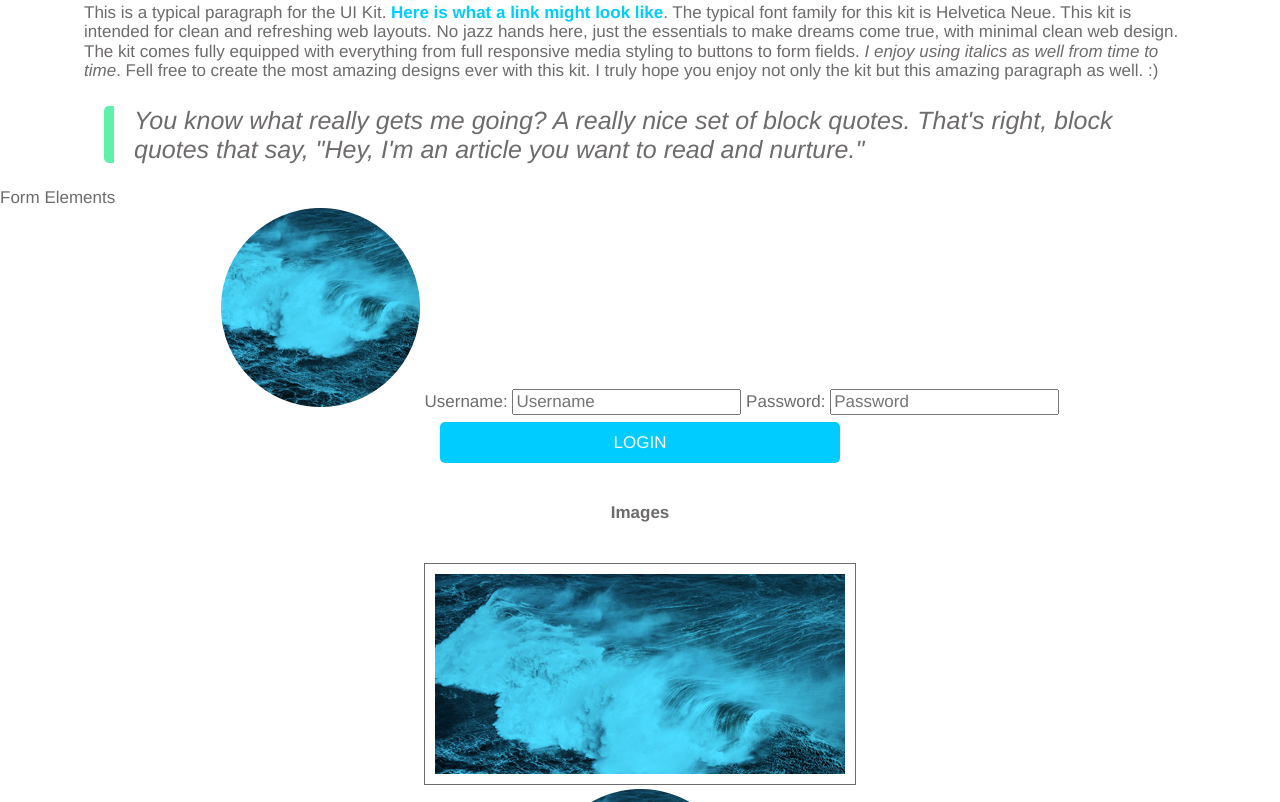
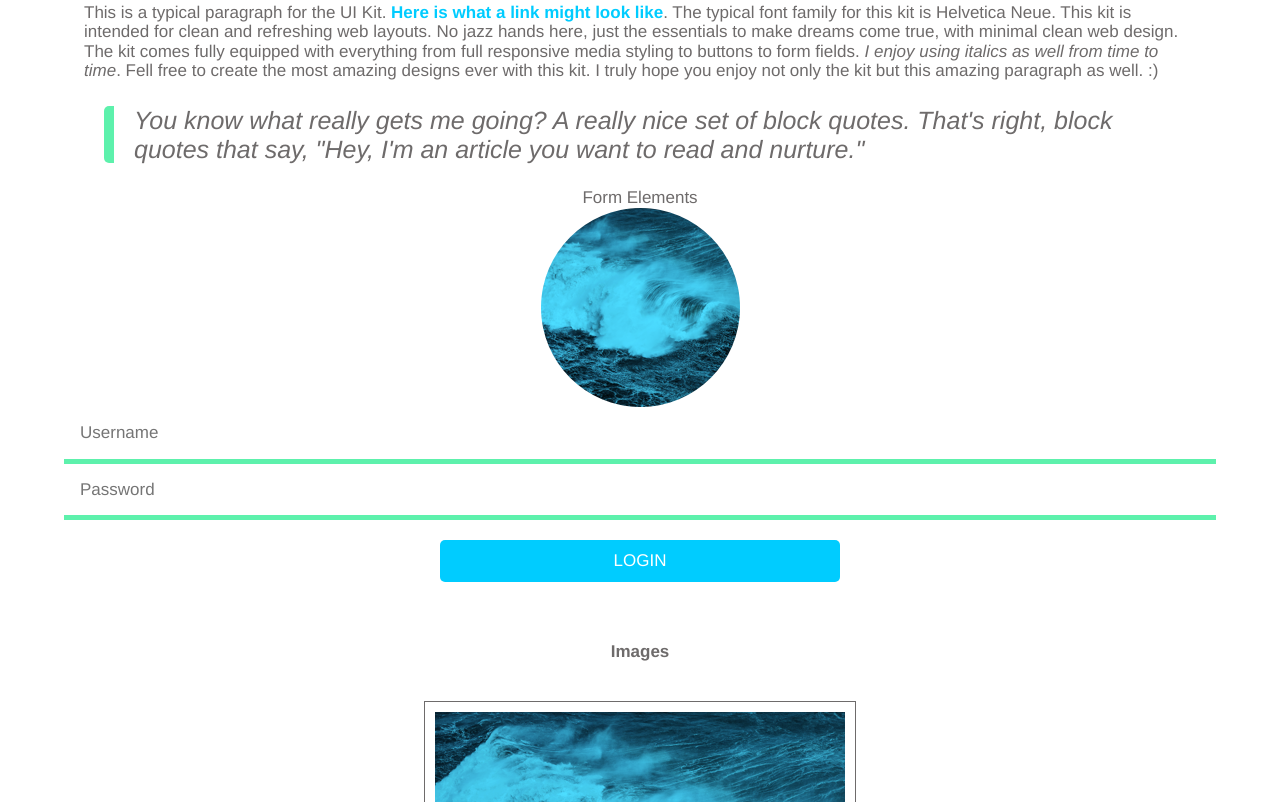
Before and after one commit to Taeverenele-zz/Web-Style-Guide, a plain HTML site: page index.html in a window 1280 px wide. Shown: the part 596-1398 px from the top of the page. Drawn offline with Linux system fonts and the light colour scheme.

Commit message:
Style form elements

```diff
--- a/scss/components/_form.scss
+++ b/scss/components/_form.scss
@@ -0,0 +1,24 @@
+.form {
+  display: flex;
+  flex-direction: column;
+  width: 90%;
+  margin: 0 auto;
+  .img--avatar {
+    height: 199px;
+    width: 199px;
+    margin: 0 auto;
+  }
+  .form__input {
+    border: none;
+    padding: 16px;
+    font-size: 1em;
+    border-bottom: solid $color-primary 5px;
+    outline: 0;
+  }
+  .btn--default {
+    margin-top: 20px;
+  }
+}
+.form__label--hidden {
+  display: none;
+}
```
Also changed, not shown: css/styles.css, 1 other file.
